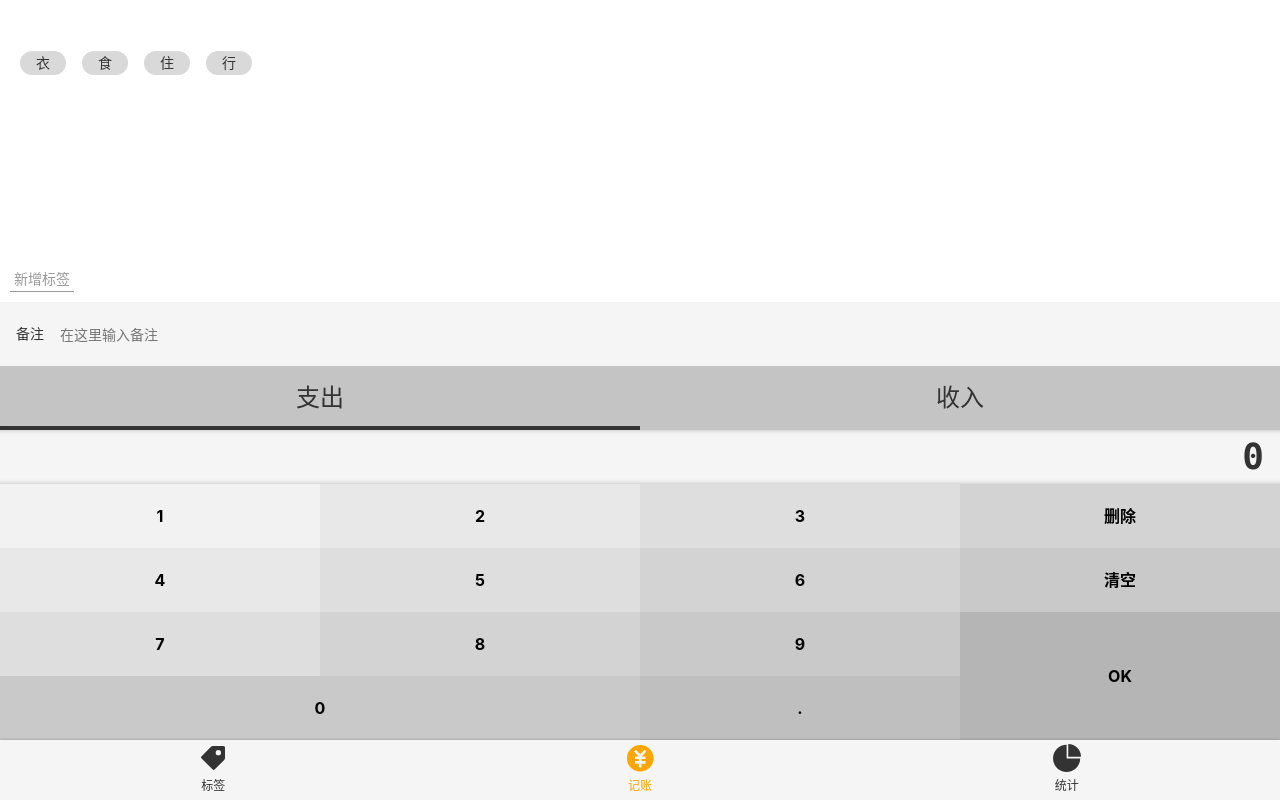
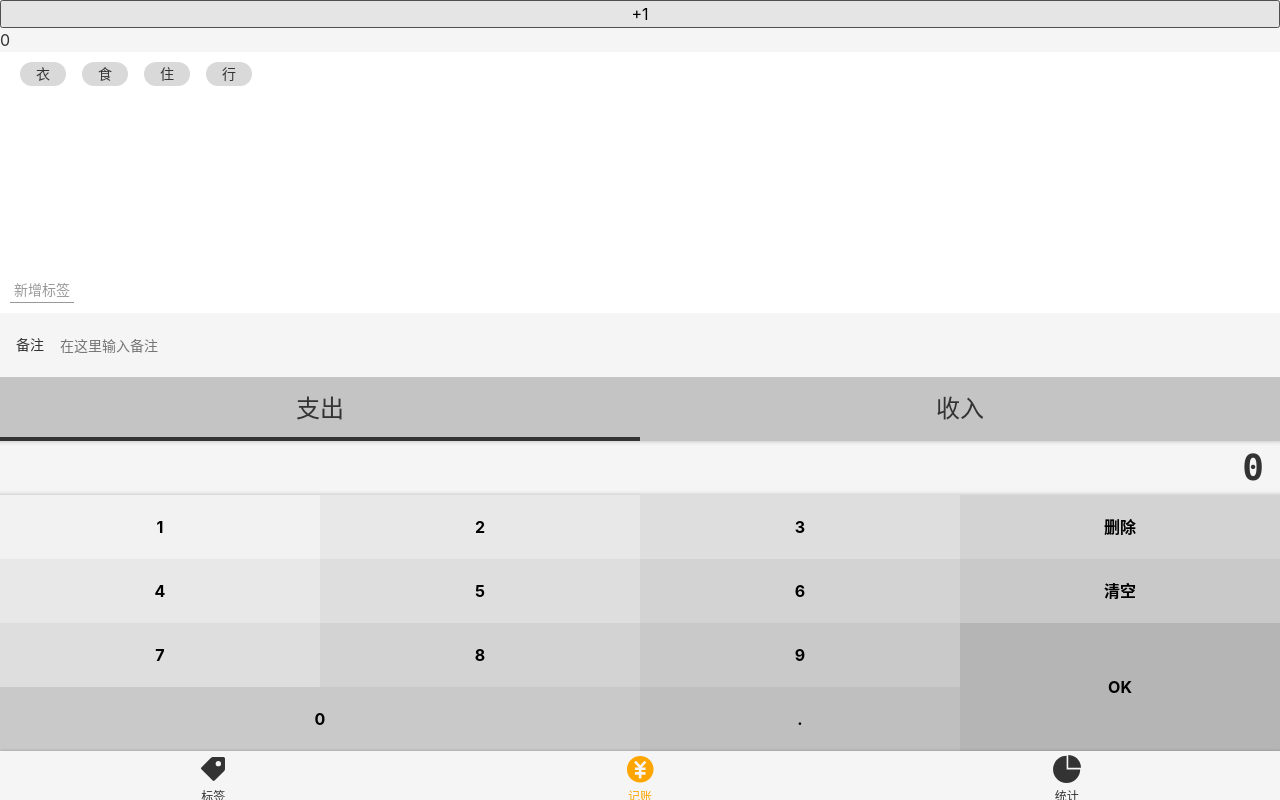
Before and after one commit to minured/more-money, a Vue app: page /labels#/money in a window 1280 px wide. Built offline with nearby package versions, Linux system fonts and the light colour scheme.

Commit message:
初次使用vuex

```diff
--- a/src/components/Money/Tags.vue
+++ b/src/components/Money/Tags.vue
@@ -17,20 +17,20 @@
 <script lang="ts">
   import Vue from 'vue';
   import {Component, Prop} from 'vue-property-decorator';
-  import store from '@/store/dataModel';
+  import oldStore from '@/store/dataModel';
 
   @Component
   export default class Tags extends Vue {
     //string[]  字符串数组
     @Prop(Array) readonly selectedTags!: string[];
 
-    tagsData: Tag[] = store.tagListModel.tags
+    tagsData: Tag[] = oldStore.tagListModel.tags
     //为了避免直接修改props， selectedTags_是本地化的数据
     selectedTags_ = this.selectedTags;
 
 
     addTag() {
-      const message: ErrorTip = store.tagListModel.create()
+      const message: ErrorTip = oldStore.tagListModel.create()
       // window.alert(`${message.errorCode}：${message.explain}`)
     }
 
--- a/src/store/dataModel.ts
+++ b/src/store/dataModel.ts
@@ -2,14 +2,13 @@ import tagList from '@/store/tagList';
 import recordList from '@/store/recordList';
 
 
-const store = {
+const oldStore = {
   tagListModel: tagList,
   recordListModel: recordList
 };
 
+//初始化
+oldStore.tagListModel.fetch();
+oldStore.recordListModel.fetch();
 
-console.log(store);
-store.tagListModel.fetch();
-store.recordListModel.fetch();
-
-export default store;
+export default oldStore;
--- a/src/store/index.ts
+++ b/src/store/index.ts
@@ -1,15 +1,23 @@
-import Vue from 'vue'
-import Vuex from 'vuex'
+import Vue from 'vue';
+import Vuex from 'vuex';
 
-Vue.use(Vuex)
+//把store挂到Vue.prototype上，  this.$oldStore， store在main.ts传给Vue，可以在template使用$store
+Vue.use(Vuex);
 
-export default new Vuex.Store({
+
+const store = new Vuex.Store({
   state: {
+    count: 0
   },
   mutations: {
+    incremnet(state, n: number) {
+      state.count += n;
+    }
+
   },
-  actions: {
-  },
-  modules: {
-  }
-})
+  actions: {},
+  modules: {}
+});
+
+
+export default store;
--- a/src/views/EditLabel.vue
+++ b/src/views/EditLabel.vue
@@ -22,7 +22,7 @@
   import Icon from '@/components/Icon.vue';
   import formItem from '@/components/Money/formItem.vue';
   import Button from '@/components/Button.vue';
-  import store from '@/store/dataModel';
+  import oldStore from '@/store/dataModel';
 
 
   @Component({
@@ -36,7 +36,7 @@
       //页面urlId是否存在 tags中
       const urlId = parseInt(this.$route.params.id);
 
-      const currentTag = store.tagListModel.findTag(urlId);
+      const currentTag = oldStore.tagListModel.findTag(urlId);
 
       if (currentTag) {
         this.tag = currentTag;
@@ -53,12 +53,12 @@
 
     //这里可以尝试使用函数的防抖与节流
     modify() {
-      store.tagListModel.update(this.tag.id, this.temModifyName);
+      oldStore.tagListModel.update(this.tag.id, this.temModifyName);
       this.$router.replace("/labels")
     }
 
     removeTag() {
-      console.log(store.tagListModel.remove(this.tag));
+      console.log(oldStore.tagListModel.remove(this.tag));
       this.$router.replace('/labels');
     }
 
--- a/src/views/Labels.vue
+++ b/src/views/Labels.vue
@@ -21,7 +21,7 @@
   import Icon from '@/components/Icon.vue';
   import {Component} from 'vue-property-decorator';
   import Button from '@/components/Button.vue';
-  import store from '@/store/dataModel';
+  import oldStore from '@/store/dataModel';
 
 
   //好好体会一下 这种封装的感觉
@@ -41,7 +41,7 @@
   export default class Labels extends Vue {
 
 
-    tags = store.tagListModel.tags
+    tags = oldStore.tagListModel.tags
 
     // beforeCreate() {
     //   //这里的两个是不一样的
@@ -49,7 +49,7 @@
     // }
 
     createTag() {
-      const message: ErrorTip = store.tagListModel.create();
+      const message: ErrorTip = oldStore.tagListModel.create();
     }
   }
 
--- a/src/views/Money.vue
+++ b/src/views/Money.vue
@@ -8,7 +8,11 @@
       <form-item :notes.sync="record.notes" field-name="备注" placeholder="在这里输入备注"/>
     </div>
     <Tags :selectedTags.sync="record.selectedTags"/>
-<!--    {{ record }}-->
+    {{ count }}
+    <button
+      @click="$store.commit('incremnet', 10)">+1
+    </button>
+
   </Layout>
 
 </template>
@@ -20,16 +24,23 @@
   import Types from '@/components/Money/Types.vue';
   import formItem from '@/components/Money/formItem.vue';
   import Tags from '@/components/Money/Tags.vue';
-  import store from '@/store/dataModel';
+  import oldStore from '@/store/dataModel';
+  import store from '@/store';
 
+  console.log(store.state.count);
 
   //使用的时候，要注意，下面是Vue里面，要注意this，上面是外面
   @Component({
     components: {Tags, formItem, Types, NumberPad},
+    computed: {
+      count() {
+        return store.state.count;
+      }
+    }
   })
   export default class Money extends Vue {
 
-    tags = store.tagListModel.tags
+    tags = oldStore.tagListModel.tags;
 
     record: RecordItem = {
       selectedTags: [],
@@ -39,15 +50,13 @@
       date: new Date()
     };
 
-    records: RecordItem[] = store.recordListModel.fetch()
+    records: RecordItem[] = oldStore.recordListModel.fetch();
 
 
     //ok按钮
     saveRecord() {
-      store.recordListModel.create(this.record);
+      oldStore.recordListModel.create(this.record);
     }
-
-
   }
 
 </script>
```
